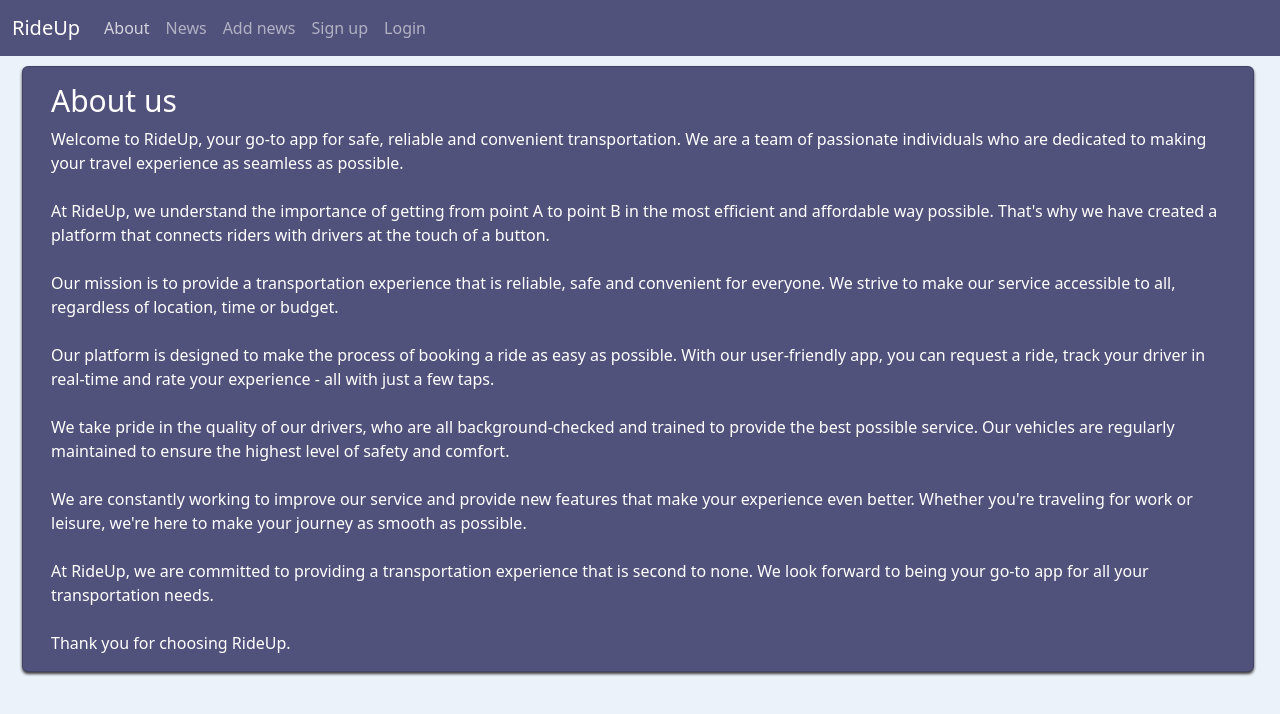
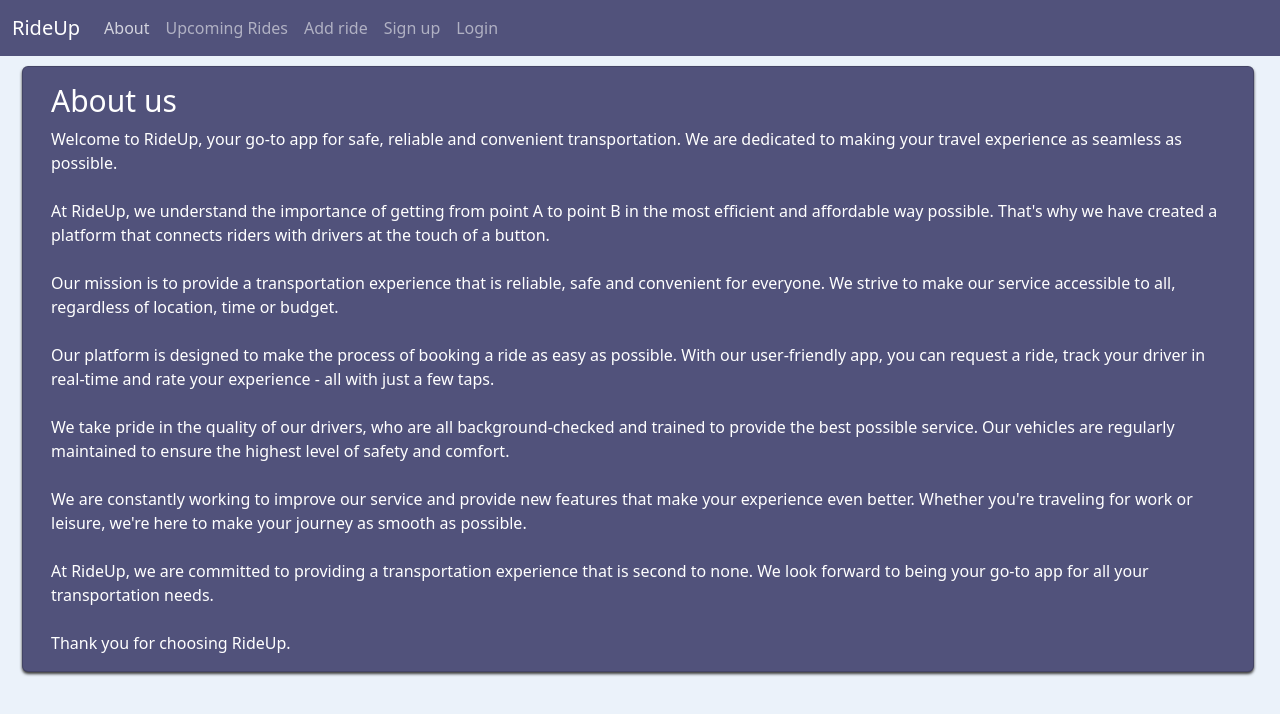
Before and after one commit to 89211208/Frameworks, a React (Create React App) app in the folder front-end/: page / in a window 1280 px wide. Both pictures are taken after a click on the link "About". Shown: the top 714 px of the page. Built offline with nearby package versions, Linux system fonts and the light colour scheme; no server answers.

Commit message:
More UI changes

```diff
--- a/front-end/src/App.js
+++ b/front-end/src/App.js
@@ -38,7 +38,7 @@ class App extends Component {
       case "novice":
         return <NoviceView QIDFromChild={this.QSetView} />;
       case "addnovica":
-        return state.userStatus.logged ? <AddNovicaView QViewFromChild={this.QSetView}/> : "You are not logged in.";
+        return state.userStatus.logged ? <AddNovicaView QViewFromChild={this.QSetView}/> : <p>You need to be logged in to add a ride.</p>;
       case "signup":
         return <SignupView />;
       case "login":
@@ -108,7 +108,7 @@ class App extends Component {
                       className="nav-link "
                       href="#"
                     >
-                      News
+                      Upcoming Rides
                     </a>
                   </li>
 
@@ -118,7 +118,7 @@ class App extends Component {
                       className="nav-link"
                       href="#"
                     >
-                      Add news
+                      Add ride
                     </a>
                   </li>
 
--- a/front-end/src/CustomComponents/AboutView.js
+++ b/front-end/src/CustomComponents/AboutView.js
@@ -6,7 +6,7 @@ class AboutView extends Component {
       <div className="card" style={{ margin: "10px" }}>
         <div className="card-body">
           <h5 className="card-title">About us</h5>
-          <p className="card-text">Welcome to RideUp, your go-to app for safe, reliable and convenient transportation. We are a team of passionate individuals who are dedicated to making your travel experience as seamless as possible.<br/><br/>
+          <p className="card-text">Welcome to RideUp, your go-to app for safe, reliable and convenient transportation. We are dedicated to making your travel experience as seamless as possible.<br/><br/>
                                   At RideUp, we understand the importance of getting from point A to point B in the most efficient and affordable way possible. That's why we have created a platform that connects riders with drivers at the touch of a button.<br/><br/>
                                   Our mission is to provide a transportation experience that is reliable, safe and convenient for everyone. We strive to make our service accessible to all, regardless of location, time or budget.<br/><br/>
                                   Our platform is designed to make the process of booking a ride as easy as possible. With our user-friendly app, you can request a ride, track your driver in real-time and rate your experience - all with just a few taps.<br/><br/>
--- a/front-end/src/CustomComponents/AddNovicaView.js
+++ b/front-end/src/CustomComponents/AddNovicaView.js
@@ -33,7 +33,7 @@ class AddNovicaView extends Component {
     console.log(this.state.novica)
     return (
       <div className="card" style={{ margin: "10px" }}>
-        <h3 style={{ margin: "10px" }}>Welcome user</h3>
+        <h3 style={{ margin: "10px" }}>Add ride</h3>
         <div className="mb-3" style={{ margin: "10px" }}>
           <label className="form-label">Title</label>
           <input
@@ -63,7 +63,7 @@ class AddNovicaView extends Component {
         onClick={()=>this.QPostNovica()}
         className="btn btn-primary bt"
         style={{ margin: "10px" }}>
-          Send
+          Post ride
         </button>
       </div>
     );
```
